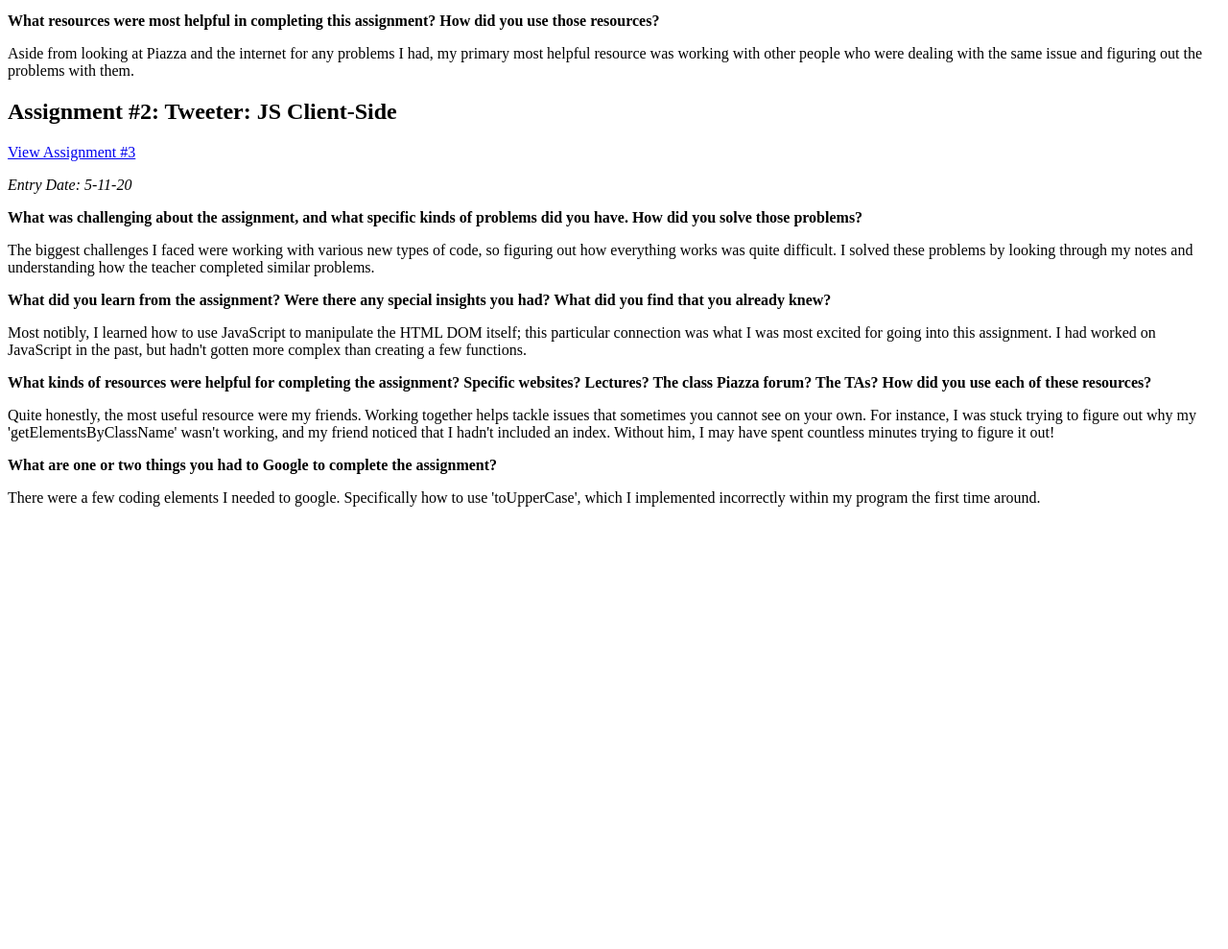
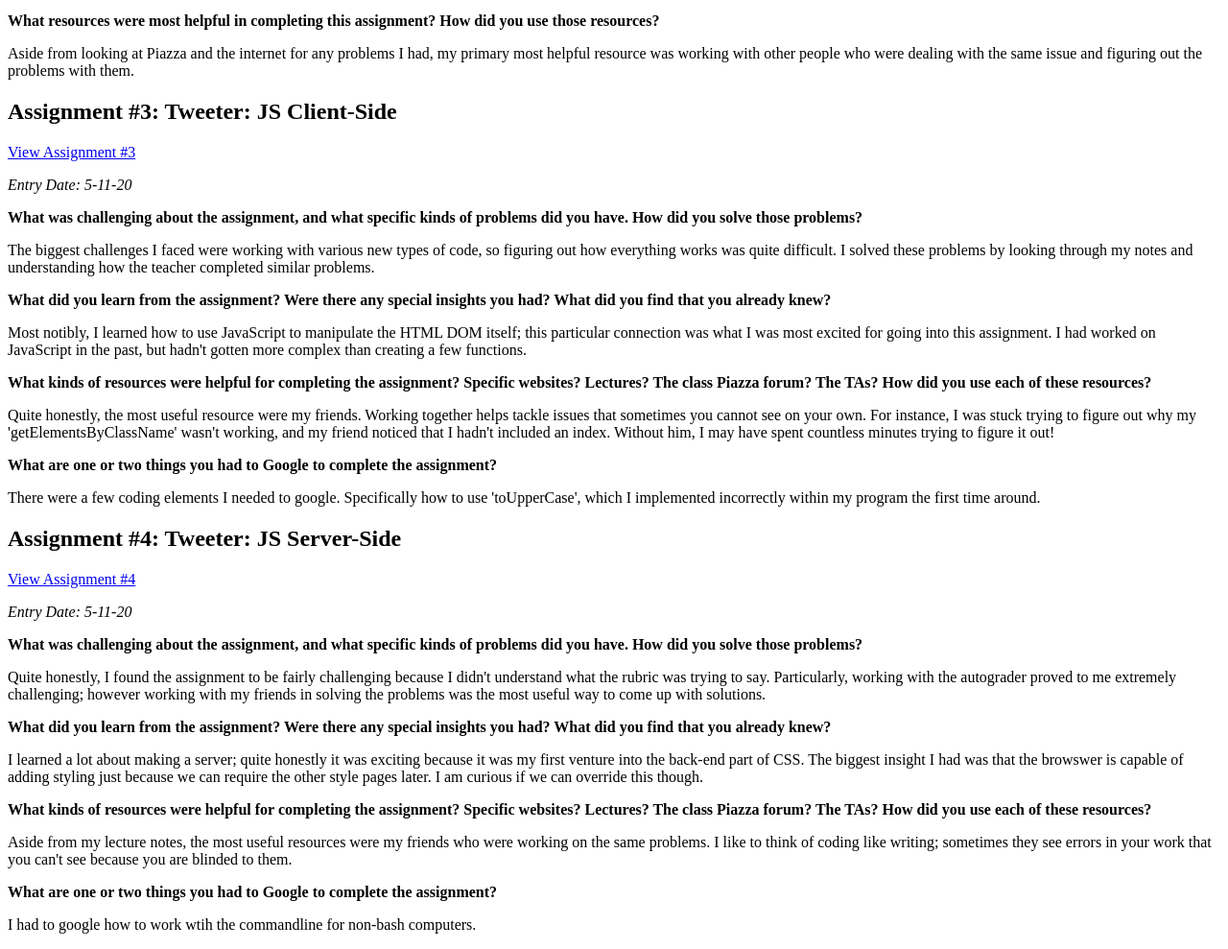
Before and after one commit to DavidJacobPhillip/DavidJacobPhillip.github.io, a plain HTML site: page blog.html in a window 1280 px wide. Shown: the part 699-1688 px from the top of the page at 96% size. Before the commit the page ends 1243 px from the top, so only its background shows below. Drawn offline with Linux system fonts and the light colour scheme.

Commit message:
Add files via upload

```diff
--- a/blog.html
+++ b/blog.html
@@ -26,7 +26,7 @@
         <p><b>What resources were most helpful in completing this assignment? How did you use those resources?</b></p>
 		<p>Aside from looking at Piazza and the internet for any problems I had, my primary most helpful resource was working with other people who were dealing with the same issue and figuring out the problems with them. </p>
 
-        <h2>Assignment #2: Tweeter: JS Client-Side</h2>
+        <h2>Assignment #3: Tweeter: JS Client-Side</h2>
         <p><a href = "tweeter.html">View Assignment #3</a></p>
         <p><i>Entry Date: 5-11-20</i></p>
         <p><b>What was challenging about the assignment, and what specific kinds of problems did you have. How did you solve those problems?</b></p>
@@ -37,5 +37,17 @@
         <p>Quite honestly, the most useful resource were my friends. Working together helps tackle issues that sometimes you cannot see on your own. For instance, I was stuck trying to figure out why my 'getElementsByClassName' wasn't working, and my friend noticed that I hadn't included an index. Without him, I may have spent countless minutes trying to figure it out!</p>
         <p><b>What are one or two things you had to Google to complete the assignment?</b></p>
         <p>There were a few coding elements I needed to google. Specifically how to use 'toUpperCase', which I implemented incorrectly within my program the first time around.</p>
+
+        <h2>Assignment #4: Tweeter: JS Server-Side</h2>
+        <p><a href = "tweeter.html">View Assignment #4</a></p>
+        <p><i>Entry Date: 5-11-20</i></p>
+        <p><b>What was challenging about the assignment, and what specific kinds of problems did you have. How did you solve those problems?</b></p>
+        <p>Quite honestly, I found the assignment to be fairly challenging because I didn't understand what the rubric was trying to say. Particularly, working with the autograder proved to me extremely challenging; however working with my friends in solving the problems was the most useful way to come up with solutions.</p>
+        <p><b>What did you learn from the assignment? Were there any special insights you had? What did you find that you already knew?</b></p>
+        <p>I learned a lot about making a server; quite honestly it was exciting because it was my first venture into the back-end part of CSS. The biggest insight I had was that the browswer is capable of adding styling just because we can require the other style pages later. I am curious if we can override this though.</p>
+        <p><b>What kinds of resources were helpful for completing the assignment? Specific websites? Lectures? The class Piazza forum? The TAs? How did you use each of these resources?</b></p>
+        <p>Aside from my lecture notes, the most useful resources were my friends who were working on the same problems. I like to think of coding like writing; sometimes they see errors in your work that you can't see because you are blinded to them. </p>
+        <p><b>What are one or two things you had to Google to complete the assignment?</b></p>
+        <p>I had to google how to work wtih the commandline for non-bash computers.</p>
 	</body>
 </html>
```
